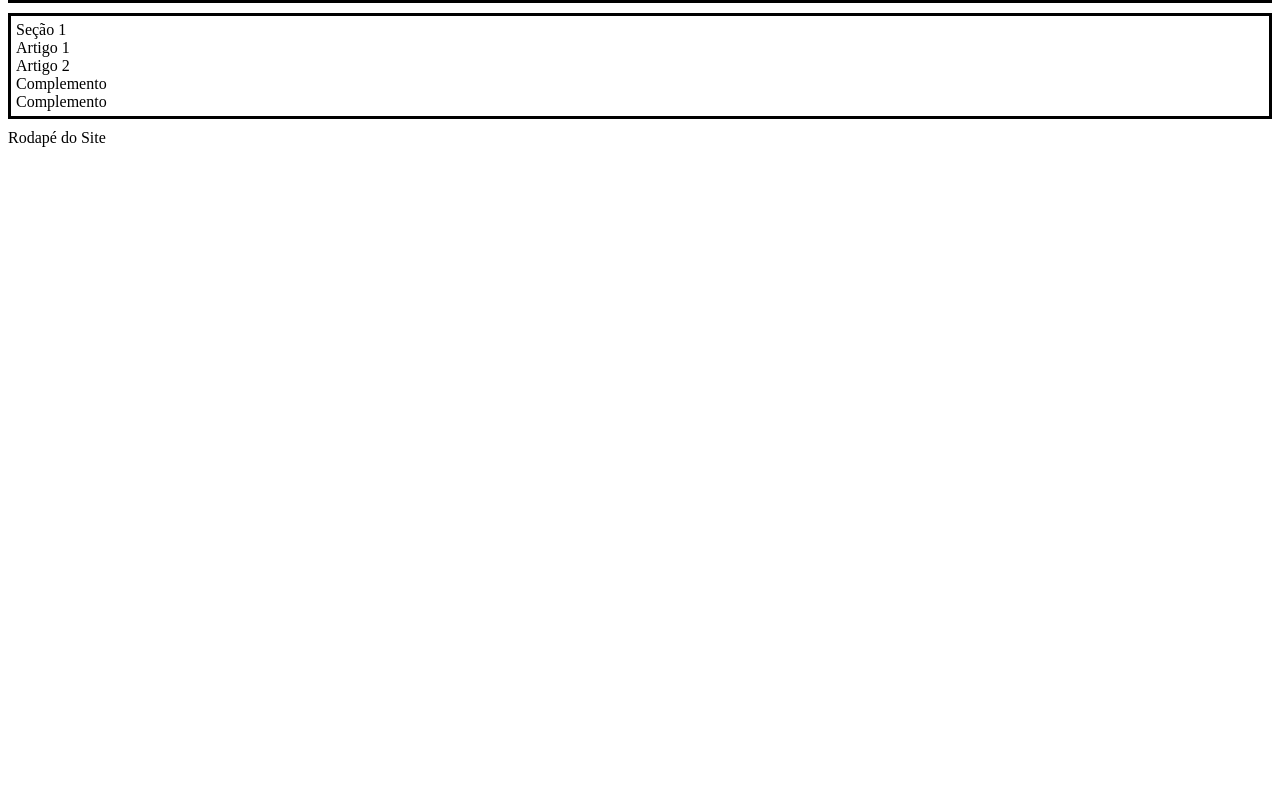
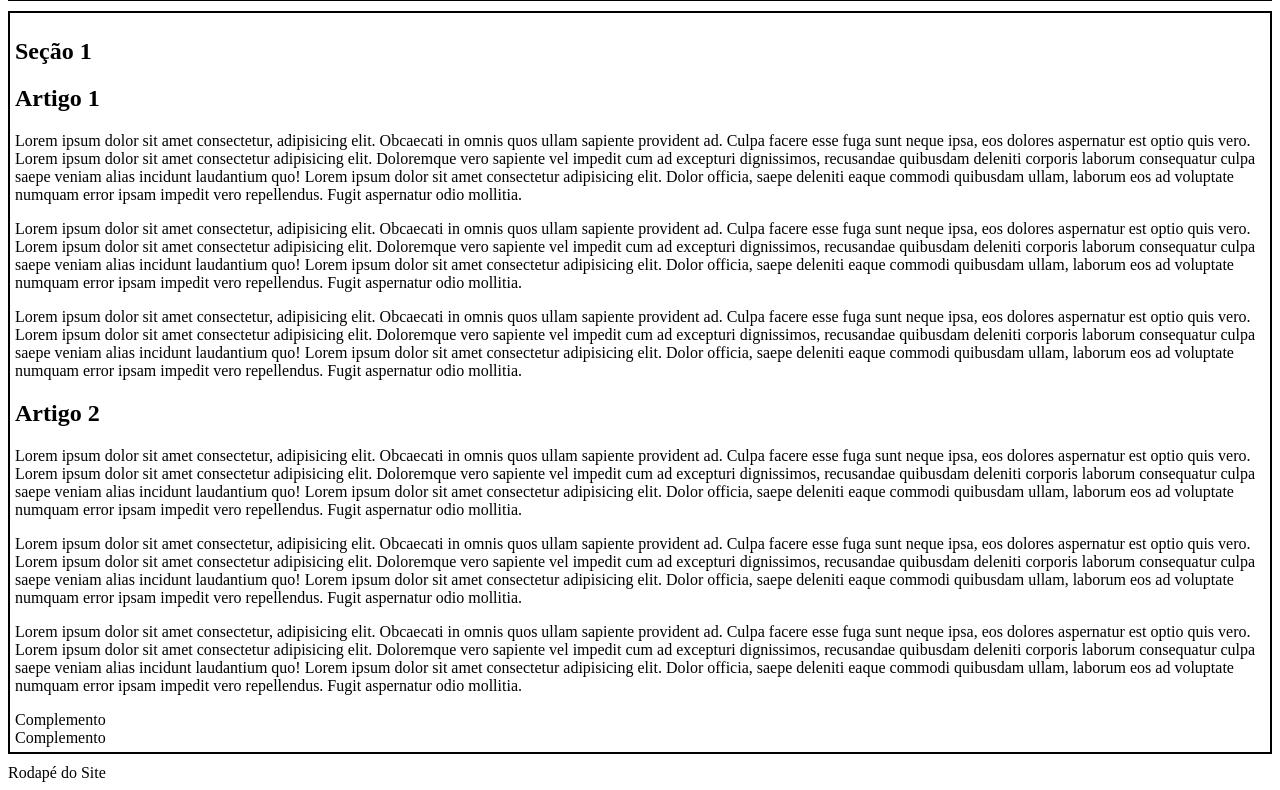
Before and after one commit to andre-f-alves/projeto-dev, a plain HTML site: page site/index.html in a window 1280 px wide. Shown: the part 143-933 px from the top of the page. Before the commit the page ends 800 px from the top, so only its background shows below. Drawn offline with Linux system fonts and the light colour scheme.

Commit message:
Modificações no site

```diff
--- a/site/index.html
+++ b/site/index.html
@@ -16,12 +16,36 @@
     </header>
     <main>
         <section>
-            Seção 1
+            <h1>
+                Seção 1
+            </h1>
             <article id="artigo1">
-                Artigo 1
+                <h2>
+                    Artigo 1
+                </h2>
+                <p>
+                    Lorem ipsum dolor sit amet consectetur, adipisicing elit. Obcaecati in omnis quos ullam sapiente provident ad. Culpa facere esse fuga sunt neque ipsa, eos dolores aspernatur est optio quis vero. Lorem ipsum dolor sit amet consectetur adipisicing elit. Doloremque vero sapiente vel impedit cum ad excepturi dignissimos, recusandae quibusdam deleniti corporis laborum consequatur culpa saepe veniam alias incidunt laudantium quo! Lorem ipsum dolor sit amet consectetur adipisicing elit. Dolor officia, saepe deleniti eaque commodi quibusdam ullam, laborum eos ad voluptate numquam error ipsam impedit vero repellendus. Fugit aspernatur odio mollitia.
+                </p>
+                <p>
+                    Lorem ipsum dolor sit amet consectetur, adipisicing elit. Obcaecati in omnis quos ullam sapiente provident ad. Culpa facere esse fuga sunt neque ipsa, eos dolores aspernatur est optio quis vero. Lorem ipsum dolor sit amet consectetur adipisicing elit. Doloremque vero sapiente vel impedit cum ad excepturi dignissimos, recusandae quibusdam deleniti corporis laborum consequatur culpa saepe veniam alias incidunt laudantium quo! Lorem ipsum dolor sit amet consectetur adipisicing elit. Dolor officia, saepe deleniti eaque commodi quibusdam ullam, laborum eos ad voluptate numquam error ipsam impedit vero repellendus. Fugit aspernatur odio mollitia.
+                </p>
+                <p>
+                    Lorem ipsum dolor sit amet consectetur, adipisicing elit. Obcaecati in omnis quos ullam sapiente provident ad. Culpa facere esse fuga sunt neque ipsa, eos dolores aspernatur est optio quis vero. Lorem ipsum dolor sit amet consectetur adipisicing elit. Doloremque vero sapiente vel impedit cum ad excepturi dignissimos, recusandae quibusdam deleniti corporis laborum consequatur culpa saepe veniam alias incidunt laudantium quo! Lorem ipsum dolor sit amet consectetur adipisicing elit. Dolor officia, saepe deleniti eaque commodi quibusdam ullam, laborum eos ad voluptate numquam error ipsam impedit vero repellendus. Fugit aspernatur odio mollitia.
+                </p>
             </article>
             <article id="artigo2">
-                Artigo 2
+                <h2>
+                    Artigo 2
+                </h2>
+                <p>
+                    Lorem ipsum dolor sit amet consectetur, adipisicing elit. Obcaecati in omnis quos ullam sapiente provident ad. Culpa facere esse fuga sunt neque ipsa, eos dolores aspernatur est optio quis vero. Lorem ipsum dolor sit amet consectetur adipisicing elit. Doloremque vero sapiente vel impedit cum ad excepturi dignissimos, recusandae quibusdam deleniti corporis laborum consequatur culpa saepe veniam alias incidunt laudantium quo! Lorem ipsum dolor sit amet consectetur adipisicing elit. Dolor officia, saepe deleniti eaque commodi quibusdam ullam, laborum eos ad voluptate numquam error ipsam impedit vero repellendus. Fugit aspernatur odio mollitia.
+                </p>
+                <p>
+                    Lorem ipsum dolor sit amet consectetur, adipisicing elit. Obcaecati in omnis quos ullam sapiente provident ad. Culpa facere esse fuga sunt neque ipsa, eos dolores aspernatur est optio quis vero. Lorem ipsum dolor sit amet consectetur adipisicing elit. Doloremque vero sapiente vel impedit cum ad excepturi dignissimos, recusandae quibusdam deleniti corporis laborum consequatur culpa saepe veniam alias incidunt laudantium quo! Lorem ipsum dolor sit amet consectetur adipisicing elit. Dolor officia, saepe deleniti eaque commodi quibusdam ullam, laborum eos ad voluptate numquam error ipsam impedit vero repellendus. Fugit aspernatur odio mollitia.
+                </p>
+                <p>
+                    Lorem ipsum dolor sit amet consectetur, adipisicing elit. Obcaecati in omnis quos ullam sapiente provident ad. Culpa facere esse fuga sunt neque ipsa, eos dolores aspernatur est optio quis vero. Lorem ipsum dolor sit amet consectetur adipisicing elit. Doloremque vero sapiente vel impedit cum ad excepturi dignissimos, recusandae quibusdam deleniti corporis laborum consequatur culpa saepe veniam alias incidunt laudantium quo! Lorem ipsum dolor sit amet consectetur adipisicing elit. Dolor officia, saepe deleniti eaque commodi quibusdam ullam, laborum eos ad voluptate numquam error ipsam impedit vero repellendus. Fugit aspernatur odio mollitia.
+                </p>
                 <aside>Complemento</aside>
             </article>
             <aside>Complemento</aside>
--- a/site/style.css
+++ b/site/style.css
@@ -4,13 +4,13 @@ header {
     height: 100px;
     width: auto;
     padding: 15px;
-    border: 3px solid black;
+    border: 2px solid black;
     margin: 10px auto;
 }
 
 header > nav {
     padding: 3px;
-    border: 3px solid black;
+    border: 2px solid black;
     margin: 10px auto;
 }
 
@@ -20,6 +20,6 @@ header > h1 {
 
 section {
     padding: 5px;
-    border: 3px solid black;
+    border: 2px solid black;
     margin: 10px auto;
 }
```
